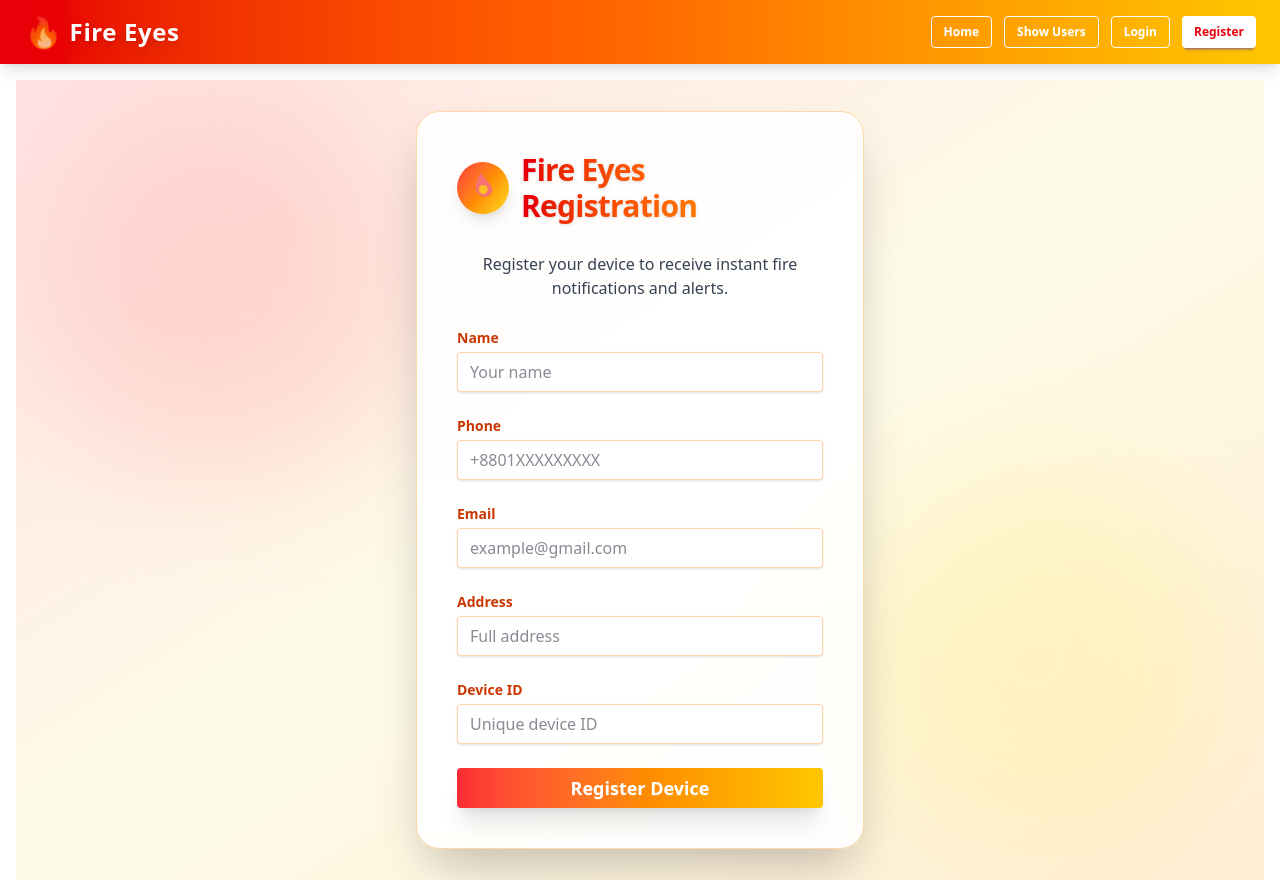
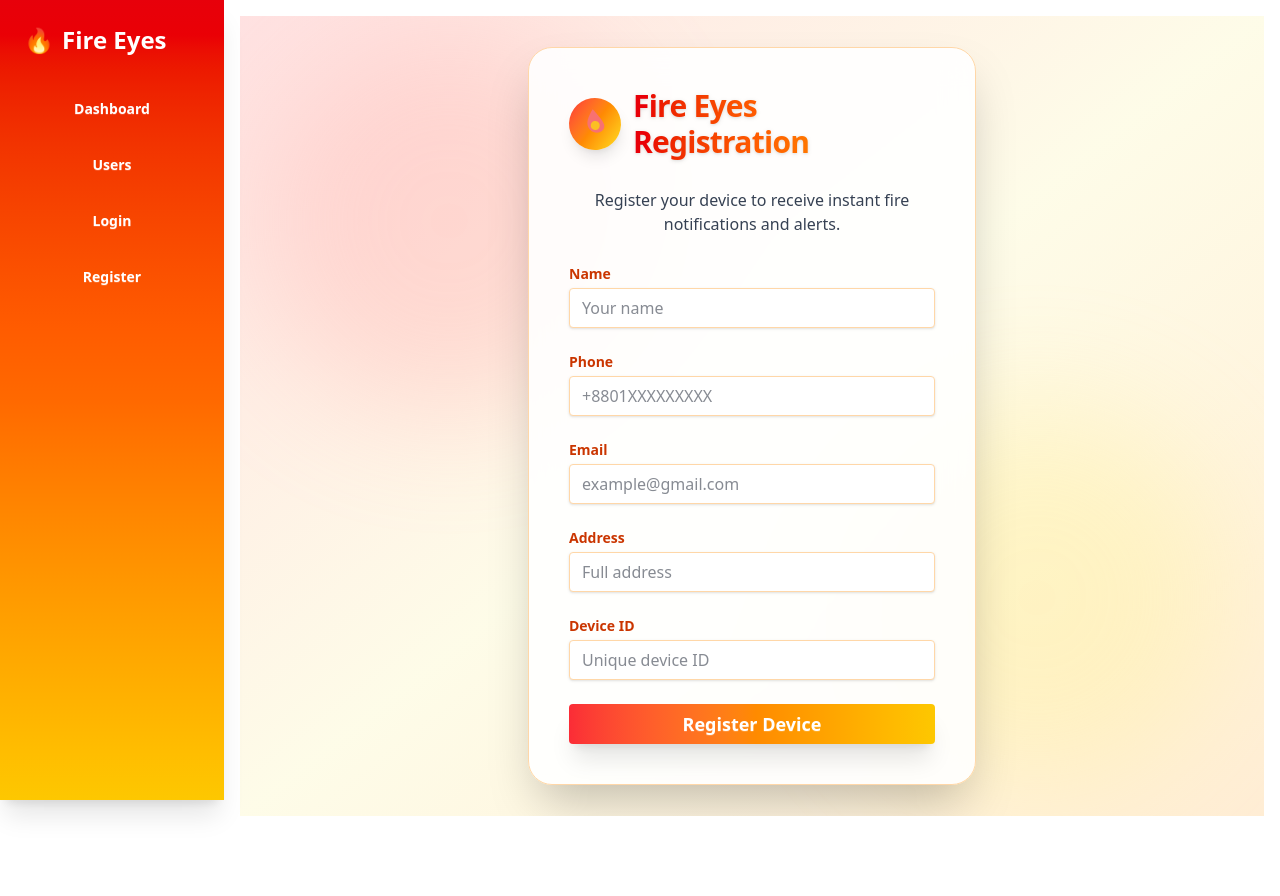
Before and after one commit to md8-habibullah/fire-eyes-dashboard, a React (Vite) app: page /register in a window 1280 px wide. After the commit the page ends 832 px from the top, so only its background shows below. Built offline with nearby package versions, Linux system fonts and the light colour scheme.

Commit message:
changes style and added sideber

```diff
--- a/src/App.jsx
+++ b/src/App.jsx
@@ -1,23 +1,27 @@
 import { BrowserRouter as Router, Routes, Route } from "react-router-dom";
-import Navbar from "./components/Navbar";
+// import Navbar from "./components/Navbar"; // Remove this line
+import Sidebar from "./components/Sidebar";
 import Dashboard from "./pages/Dashboard";
 import Login from "./pages/Login";
 import Register from "./pages/Register";
 import AlertDetails from "./pages/AlertDetails";
 import ShowUsers from "./pages/ShowUsers";
+import NotFound from "./pages/NotFound";
 
 
 function App() {
   return (
     <Router>
-      <Navbar />
-      <div className="p-4">
+      {/* <Navbar /> Remove this line */}
+      <Sidebar />
+      <div className="p-4 md:ml-56">
         <Routes>
           <Route path="/" element={<Dashboard />} />
           <Route path="/login" element={<Login />} />
           <Route path="/register" element={<Register />} />
           <Route path="/alert/:id" element={<AlertDetails />} />
-          <Route path="/users" element={<ShowUsers />} /> {/* <-- Add this */}
+          <Route path="/users" element={<ShowUsers />} />
+          <Route path="*" element={<NotFound />} />
         </Routes>
       </div>
     </Router>
--- /dev/null
+++ b/src/components/AlertCard.jsx
@@ -0,0 +1,16 @@
+export default function AlertCard({ alert }) {
+  return (
+    <div className="card bg-gradient-to-br from-red-100 to-yellow-50 border-l-4 border-red-500 shadow-lg rounded-xl p-5 mb-4">
+      <div className="flex items-center gap-2 mb-2">
+        <span className="text-2xl">{alert.type === "fire" ? "🔥" : "🛢️"}</span>
+        <span className="font-bold text-orange-700">{alert.type.toUpperCase()}</span>
+      </div>
+      <div className="text-gray-700 text-sm">
+        <div><b>Status:</b> {alert.status}</div>
+        <div><b>Time:</b> {new Date(alert.timestamp).toLocaleString()}</div>
+        {alert.user && <div><b>User:</b> {alert.user.name}</div>}
+        {alert.location && <div><b>Location:</b> {alert.location}</div>}
+      </div>
+    </div>
+  );
+}
--- /dev/null
+++ b/src/components/Loader.jsx
@@ -0,0 +1,14 @@
+// eslint-disable-next-line no-unused-vars
+import { motion } from "framer-motion";
+
+export default function Loader() {
+  return (
+    <div className="flex items-center justify-center h-32">
+      <motion.div
+        className="w-16 h-16 rounded-full bg-gradient-to-tr from-red-500 via-orange-400 to-yellow-300 shadow-lg"
+        animate={{ scale: [1, 1.2, 1], rotate: [0, 360, 0] }}
+        transition={{ repeat: Infinity, duration: 1.2, ease: "easeInOut" }}
+      />
+    </div>
+  );
+}
--- a/src/components/Navbar.jsx
+++ /dev/null
@@ -1,72 +0,0 @@
-import { Link } from "react-router-dom";
-// eslint-disable-next-line no-unused-vars
-import { motion } from "framer-motion";
-
-const Navbar = () => {
-  return (
-    <motion.nav
-      className="navbar bg-gradient-to-r from-red-600 via-orange-500 to-yellow-400 shadow-lg px-6 py-3"
-      initial={{ y: -60, opacity: 0 }}
-      animate={{ y: 0, opacity: 1 }}
-      transition={{ type: "spring", stiffness: 70, damping: 12 }}
-    >
-      <div className="flex-1">
-        <motion.div
-          whileHover={{ scale: 1.05 }}
-          whileTap={{ scale: 0.98 }}
-          transition={{ type: "spring", stiffness: 300 }}
-        >
-          <Link
-            to="/"
-            className="flex items-center gap-2 text-2xl font-bold text-white tracking-wide hover:scale-105 transition-transform"
-          >
-            <motion.span
-              className="text-3xl animate-pulse"
-              animate={{ rotate: [0, 10, -10, 0] }}
-              transition={{ repeat: Infinity, duration: 2, ease: "easeInOut" }}
-            >
-              🔥
-            </motion.span>
-            <span className="drop-shadow-lg">Fire Eyes</span>
-          </Link>
-        </motion.div>
-      </div>
-      <div className="flex-none flex gap-3">
-        <motion.div whileHover={{ scale: 1.08 }} whileTap={{ scale: 0.96 }}>
-          <Link
-            to="/"
-            className="btn btn-outline btn-sm border-white text-white hover:bg-white hover:text-red-600 transition-colors"
-          >
-            Home
-          </Link>
-        </motion.div>
-        <motion.div whileHover={{ scale: 1.08 }} whileTap={{ scale: 0.96 }}>
-          <Link
-            to="/users"
-            className="btn btn-outline btn-sm border-white text-white hover:bg-white hover:text-red-600 transition-colors"
-          >
-            Show Users
-          </Link>
-        </motion.div>
-        <motion.div whileHover={{ scale: 1.08 }} whileTap={{ scale: 0.96 }}>
-          <Link
-            to="/login"
-            className="btn btn-outline btn-sm border-white text-white hover:bg-white hover:text-red-600 transition-colors"
-          >
-            Login
-          </Link>
-        </motion.div>
-        <motion.div whileHover={{ scale: 1.08 }} whileTap={{ scale: 0.96 }}>
-          <Link
-            to="/register"
-            className="btn btn-primary btn-sm bg-white text-red-600 border-none hover:bg-yellow-200 hover:text-orange-700 transition-colors"
-          >
-            Register
-          </Link>
-        </motion.div>
-      </div>
-    </motion.nav>
-  );
-};
-
-export default Navbar;
--- /dev/null
+++ b/src/components/Sidebar.jsx
@@ -0,0 +1,17 @@
+import { Link } from "react-router-dom";
+const Sidebar = () => (
+  <aside className="fixed left-0 top-0 h-full w-56 bg-gradient-to-b from-red-600 via-orange-500 to-yellow-400 shadow-xl flex flex-col p-6 z-40">
+    <div className="mb-8">
+      <Link to="/" className="text-2xl font-bold text-white flex items-center gap-2">
+        <span role="img" aria-label="fire">🔥</span> Fire Eyes
+      </Link>
+    </div>
+    <nav className="flex flex-col gap-4">
+      <Link to="/" className="btn btn-ghost text-white">Dashboard</Link>
+      <Link to="/users" className="btn btn-ghost text-white">Users</Link>
+      <Link to="/login" className="btn btn-ghost text-white">Login</Link>
+      <Link to="/register" className="btn btn-ghost text-white">Register</Link>
+    </nav>
+  </aside>
+);
+export default Sidebar;
--- /dev/null
+++ b/src/components/ThemeToggle.jsx
@@ -0,0 +1,26 @@
+import { useEffect, useState } from "react";
+
+const themes = ["light", "dark", "cupcake", "bumblebee", "corporate"];
+
+export default function ThemeToggle() {
+  const [theme, setTheme] = useState(() => localStorage.getItem("theme") || "light");
+
+  useEffect(() => {
+    document.documentElement.setAttribute("data-theme", theme);
+    localStorage.setItem("theme", theme);
+  }, [theme]);
+
+  return (
+    <div className="flex items-center gap-2">
+      <select
+        className="select select-bordered select-sm"
+        value={theme}
+        onChange={e => setTheme(e.target.value)}
+      >
+        {themes.map(t => (
+          <option key={t} value={t}>{t.charAt(0).toUpperCase() + t.slice(1)}</option>
+        ))}
+      </select>
+    </div>
+  );
+}
--- /dev/null
+++ b/src/components/UserCard.jsx
@@ -0,0 +1,13 @@
+export default function UserCard({ user }) {
+  return (
+    <div className="card bg-white shadow-lg border border-orange-200 rounded-xl p-5 mb-4">
+      <h3 className="text-xl font-bold text-orange-700">{user.name}</h3>
+      <div className="text-gray-700 text-sm mt-2">
+        <div><b>Phone:</b> {user.phone}</div>
+        <div><b>Email:</b> {user.email}</div>
+        <div><b>Address:</b> {user.address}</div>
+        <div className="font-mono text-xs text-orange-700"><b>Device ID:</b> {user.deviceId}</div>
+      </div>
+    </div>
+  );
+}
--- /dev/null
+++ b/src/hooks/useSocket.js
@@ -0,0 +1,17 @@
+import { useEffect, useRef } from "react";
+// import io from "socket.io-client"; // Uncomment if you add socket.io-client
+
+export function useSocket(url, onEvent) {
+  const socketRef = useRef(null);
+
+  useEffect(() => {
+    // socketRef.current = io(url); // Uncomment if you add socket.io-client
+    // socketRef.current.on("new_alert", onEvent);
+
+    return () => {
+      // socketRef.current?.disconnect();
+    };
+  }, [url, onEvent]);
+
+  return socketRef.current;
+}
--- /dev/null
+++ b/src/hooks/useTheme.js
@@ -0,0 +1,12 @@
+import { useEffect, useState } from "react";
+
+export function useTheme(defaultTheme = "light") {
+  const [theme, setTheme] = useState(() => localStorage.getItem("theme") || defaultTheme);
+
+  useEffect(() => {
+    document.documentElement.setAttribute("data-theme", theme);
+    localStorage.setItem("theme", theme);
+  }, [theme]);
+
+  return [theme, setTheme];
+}
--- /dev/null
+++ b/src/pages/NotFound.jsx
@@ -0,0 +1,36 @@
+import { Link } from "react-router-dom";
+// eslint-disable-next-line no-unused-vars
+import { motion } from "framer-motion";
+
+const NotFound = () => (
+  <div className="min-h-screen flex flex-col items-center justify-center bg-gradient-to-br from-orange-100 via-yellow-100 to-red-200">
+    <motion.div
+      className="bg-white/90 rounded-3xl shadow-2xl p-12 border-4 border-orange-300 flex flex-col items-center"
+      initial={{ scale: 0.8, opacity: 0, y: 40 }}
+      animate={{ scale: 1, opacity: 1, y: 0 }}
+      transition={{ type: "spring", stiffness: 120 }}
+    >
+      <motion.span
+        className="text-7xl mb-4 animate-bounce"
+        animate={{ scale: [1, 1.2, 1], rotate: [0, 10, -10, 0] }}
+        transition={{ repeat: Infinity, duration: 2, ease: "easeInOut" }}
+      >
+        🔥
+      </motion.span>
+      <h1 className="text-4xl font-extrabold text-orange-700 mb-2 text-center">
+        404 - Page Not Found
+      </h1>
+      <p className="text-lg text-gray-600 mb-6 text-center">
+        Oops! The page you are looking for does not exist.
+      </p>
+      <Link
+        to="/"
+        className="btn btn-primary bg-gradient-to-r from-red-500 via-orange-400 to-yellow-400 border-0 text-white font-bold text-lg shadow-xl hover:from-red-600 hover:to-yellow-500 transition-all duration-200"
+      >
+        Go Home
+      </Link>
+    </motion.div>
+  </div>
+);
+
+export default NotFound;
```
